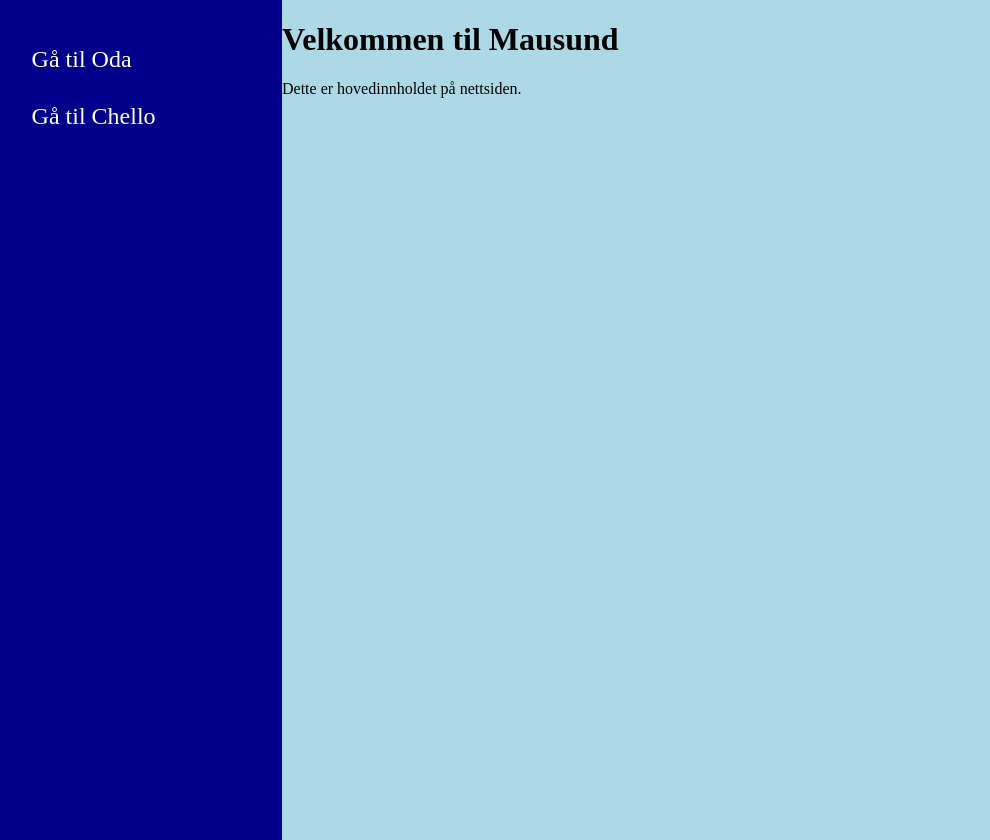
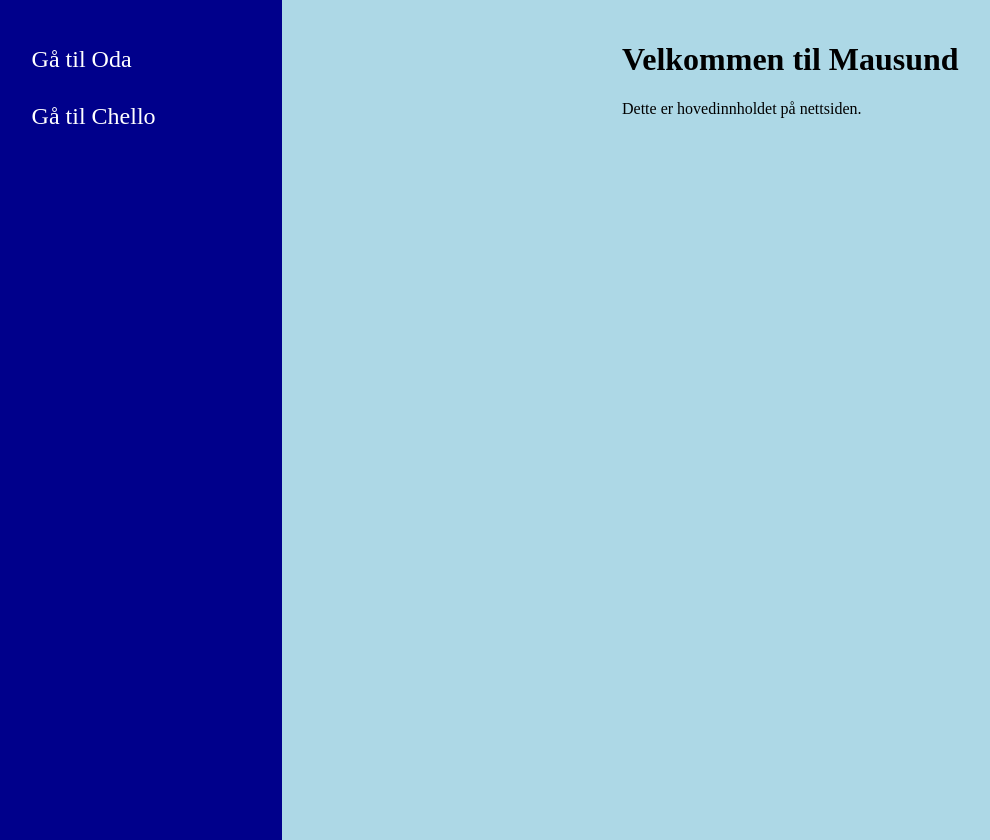
Before and after one commit to odabre/Gruppe11, a Flask app: page / in a window 1280 px wide. Shown: the whole page, without its empty margins (14-1004 px from the left). Run offline with Flask 3, Linux system fonts and the light colour scheme.

Commit message:
lagde content

```diff
--- a/templates/test.html
+++ b/templates/test.html
@@ -11,7 +11,7 @@
             </ul>
         </aside>
 
-        <div class="hovedinnholdet">
+        <div class="content">
             <h1>Velkommen til Mausund</h1>
             <p>Dette er hovedinnholdet på nettsiden.</p>
         </div>
```
